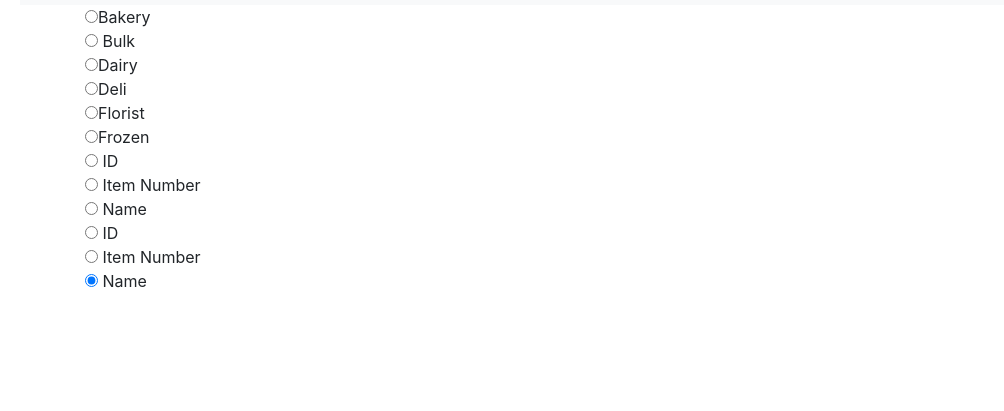
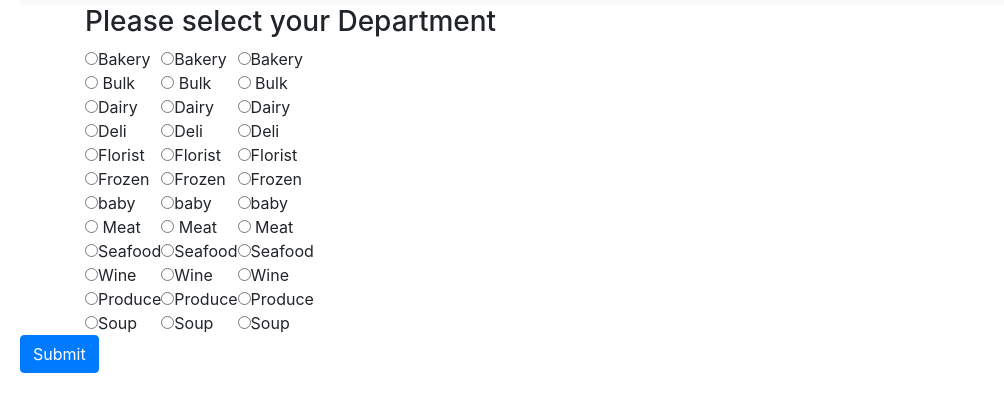
Before and after one commit to kayhern/groceryportal, a website: page public/deptSearch.html in a window 1280 px wide. Shown: the part 179-590 px from the top of the page, without its empty margins (0-1004 px from the left). Drawn offline with nearby package versions, Linux system fonts and the light colour scheme.

Commit message:
modified deptSearch.html

```diff
--- a/public/deptSearch.html
+++ b/public/deptSearch.html
@@ -60,64 +60,86 @@
 
   <div class="container" id="main">
 
-
+      <h3>Please select your Department</h3>
 
     <div class="row container">
 
 
-      <!-- <div class="dropdown">
-        <span>Mouse over me</span>
-        <div class="dropdown-content">
-          <p>Hello World!</p>
-        </div>
-      </div> -->
+<div col md-4>
+
+        <form>
 
 
+            <input type="radio" name="searchParam" value="backery">Bakery<br>
+            <input type="radio" name="searchParam" value="bulk"> Bulk<br>
+            <input type="radio" name="searchParam" value="dairy">Dairy<br>
+            <input type="radio" name="searchParam" value="deli">Deli<br>
+            <input type="radio" name="searchParam" value="florist">Florist<br>
+            <input type="radio" name="searchParam" value="frozen">Frozen<br>
+            <input type="radio" name="searchParam" value="baby">baby<br>
+            <input type="radio" name="searchParam" value="meat"> Meat<br>
+            <input type="radio" name="searchParam" value="seafood">Seafood<br>
+            <input type="radio" name="searchParam" value="wine">Wine<br>
+            <input type="radio" name="searchParam" value="produce">Produce <br>
+            <input type="radio" name="searchParam" value="soup">Soup<br>
+          </form>
+        </div>
+
+        <div col md-4>
+
+            <form>
 
 
-      <!-- drop down menu code obtained from -->
+                <input type="radio" name="searchParam" value="backery">Bakery<br>
+                <input type="radio" name="searchParam" value="bulk"> Bulk<br>
+                <input type="radio" name="searchParam" value="dairy">Dairy<br>
+                <input type="radio" name="searchParam" value="deli">Deli<br>
+                <input type="radio" name="searchParam" value="florist">Florist<br>
+                <input type="radio" name="searchParam" value="frozen">Frozen<br>
+                <input type="radio" name="searchParam" value="baby">baby<br>
+                <input type="radio" name="searchParam" value="meat"> Meat<br>
+                <input type="radio" name="searchParam" value="seafood">Seafood<br>
+                <input type="radio" name="searchParam" value="wine">Wine<br>
+                <input type="radio" name="searchParam" value="produce">Produce <br>
+                <input type="radio" name="searchParam" value="soup">Soup<br>
+              </form>
+            </div>
+            <div col md-4>
 
-      <!-- <div class="searchDept"> -->
-        <!-- <button class="btn btn-primary dropdown-toggle" type="button" data-toggle="dropdown">Dropdown Example
-          <span class="caret"></span></button>
-        <ul class="dropdown-menu">
-          <li><a href="search.html">HTML</a></li>
-          <li><a href="#">CSS</a></li>
-          <li><a href="#">JavaScript</a></li>
-        </ul> -->
+                <form>
 
 
-        <form>
-            <input type="radio" name="searchParam" value="id">Bakery<br>
-            <input type="radio" name="searchParam" value="item_number"> Bulk<br>
-            <input type="radio" name="searchParam" value="name" checked>Dairy<br>
-            <input type="radio" name="searchParam" value="id">Deli<br>
-            <input type="radio" name="searchParam" value="item_number">Florist<br>
-            <input type="radio" name="searchParam" value="name" checked>Frozen<br>
-            <input type="radio" name="searchParam" value="id"> ID<br>
-            <input type="radio" name="searchParam" value="item_number"> Item Number<br>
-            <input type="radio" name="searchParam" value="name" checked> Name<br>
-            <input type="radio" name="searchParam" value="id"> ID<br>
-            <input type="radio" name="searchParam" value="item_number"> Item Number<br>
-            <input type="radio" name="searchParam" value="name" checked> Name<br>
-          </form>
+                    <input type="radio" name="searchParam" value="backery">Bakery<br>
+                    <input type="radio" name="searchParam" value="bulk"> Bulk<br>
+                    <input type="radio" name="searchParam" value="dairy">Dairy<br>
+                    <input type="radio" name="searchParam" value="deli">Deli<br>
+                    <input type="radio" name="searchParam" value="florist">Florist<br>
+                    <input type="radio" name="searchParam" value="frozen">Frozen<br>
+                    <input type="radio" name="searchParam" value="baby">baby<br>
+                    <input type="radio" name="searchParam" value="meat"> Meat<br>
+                    <input type="radio" name="searchParam" value="seafood">Seafood<br>
+                    <input type="radio" name="searchParam" value="wine">Wine<br>
+                    <input type="radio" name="searchParam" value="produce">Produce <br>
+                    <input type="radio" name="searchParam" value="soup">Soup<br>
+                  </form>
+                </div>
       </div>
-      <!--end div for dropdown menu-->
+      <!--end div for radio buttons-->
 
 
     </div>
     <!--end div  row1-->
 
 
-    <!-- <div class="row container">
-      <p1>row2 -- row for submit button</p1>
-      <br>
+    <div class="row container">
 
-      <button type="submit" class="btn btn-primary btn-md" id="add-btn">
-        Add a book
-      </button>
 
-    </div> -->
+
+        <div class="text-right">
+          <button type="submit" class="btn btn-primary btn-md" id="add-btn">
+            Submit
+          </button>
+        </div>
     <!--end div for row2-->
 
   </div>
```
